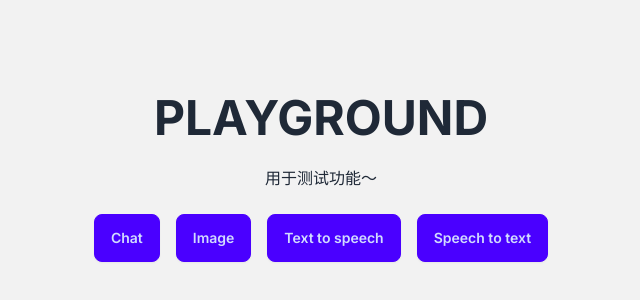
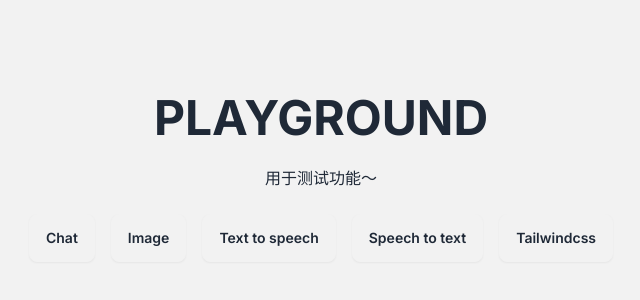
Before and after one commit to Chanzhaoyu/redon-playground, a Next.js app: page / in a window 1280 px wide. Shown: the part 222-522 px from the top of the page, without its empty margins (319-959 px from the left). Built offline with nearby package versions, Linux system fonts and the light colour scheme.

Commit message:
feat: tailwindcss playground

```diff
--- /dev/null
+++ b/app/(playground)/tailwindcss/page.tsx
@@ -0,0 +1,5 @@
+const Page = () => {
+  return <div>Tailwindcss Playground</div>;
+};
+
+export default Page;
--- a/app/page.tsx
+++ b/app/page.tsx
@@ -8,6 +8,7 @@ export default function Page() {
     { name: "Image", path: "/image" },
     { name: "Text to speech", path: "/text-to-speech" },
     { name: "Speech to text", path: "/speech-to-text" },
+    { name: "Tailwindcss", path: "/tailwindcss" },
   ];
   return (
     <div className="hero min-h-screen bg-base-200">
@@ -18,7 +19,7 @@ export default function Page() {
           <div className="flex flex-wrap gap-4 justify-center">
             {menus.map((menu) => (
               <Link href={menu.path} key={menu.path}>
-                <button className="btn btn-primary">{menu.name}</button>
+                <button className="btn">{menu.name}</button>
               </Link>
             ))}
           </div>
```
